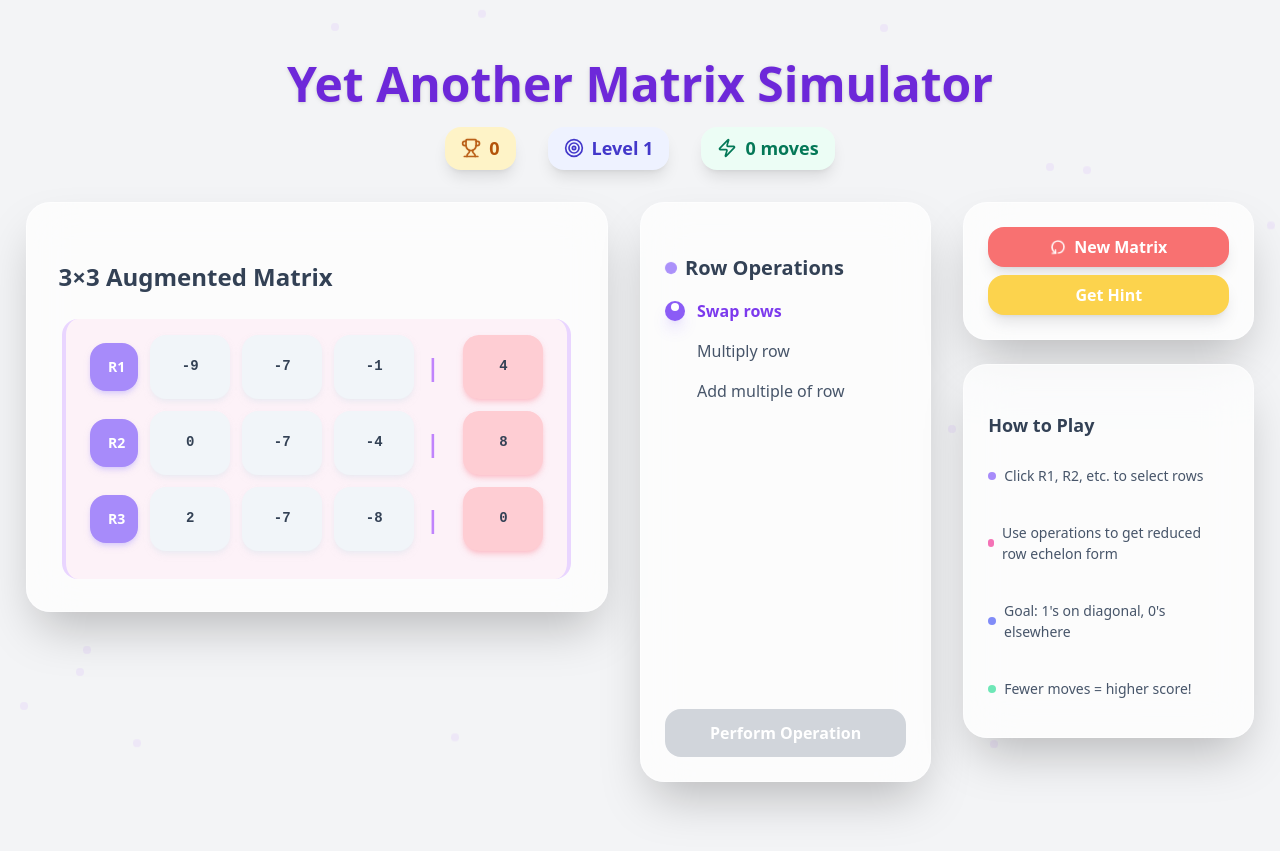
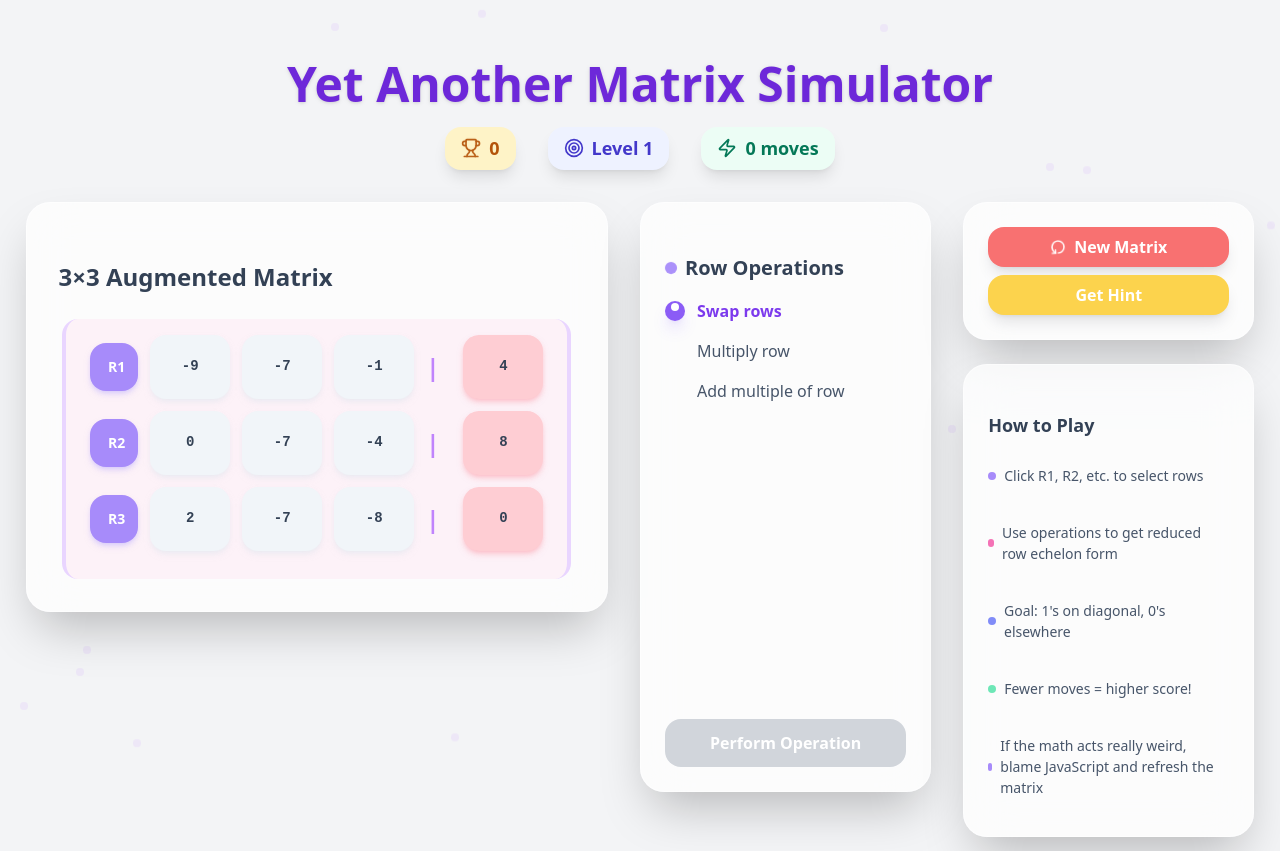
Before and after one commit to Samarinara/YAMS, a React (Vite) app: page / in a window 1280 px wide. Built offline with nearby package versions, Linux system fonts and the light colour scheme.

Commit message:
Added warning because math is hard in JS

```diff
--- a/src/App.jsx
+++ b/src/App.jsx
@@ -523,6 +523,10 @@ const checkComplete = (mat) => {
                   <span className="instruction-dot emerald"></span>
                   Fewer moves = higher score!
                 </p>
+                <p className="instruction-item">
+                  <span className="instruction-dot purple"></span>
+                  If the math acts really weird, blame JavaScript and refresh the matrix
+                </p>
               </div>
             </div>
           </div>
```
